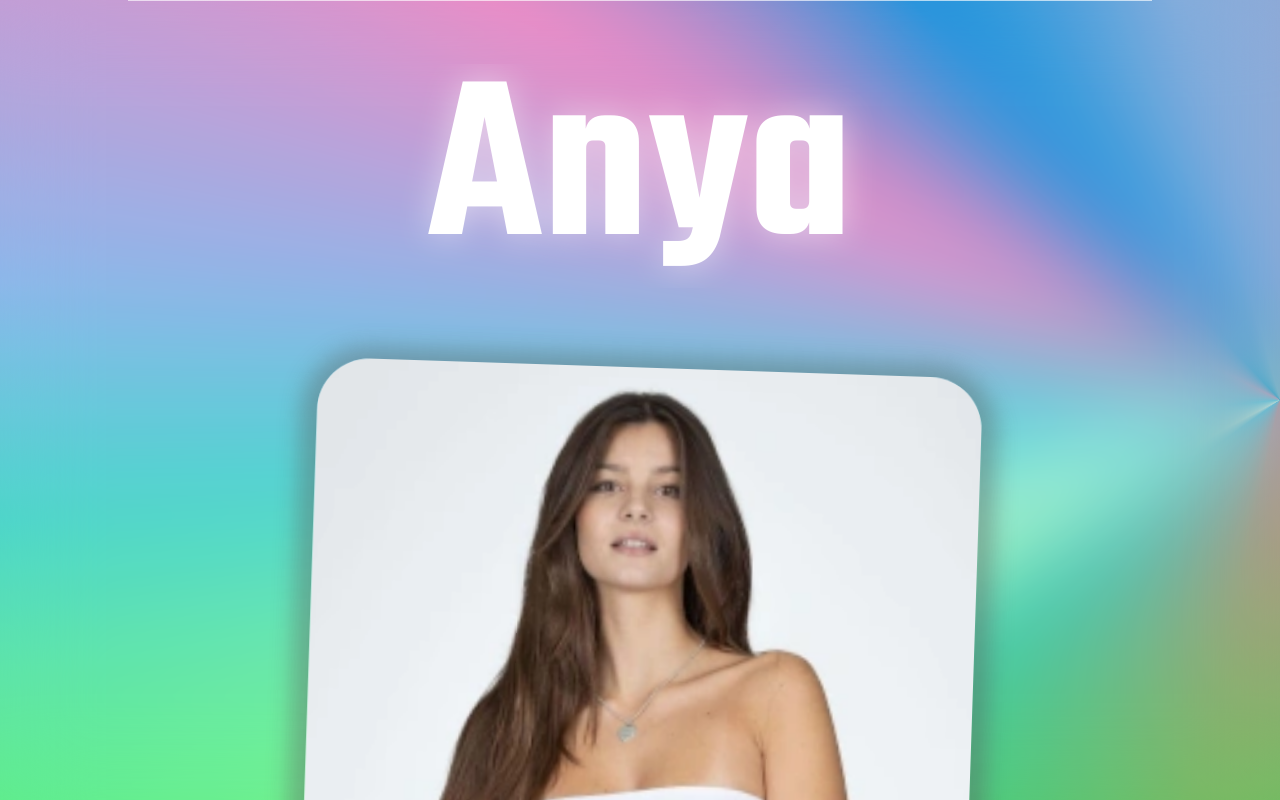
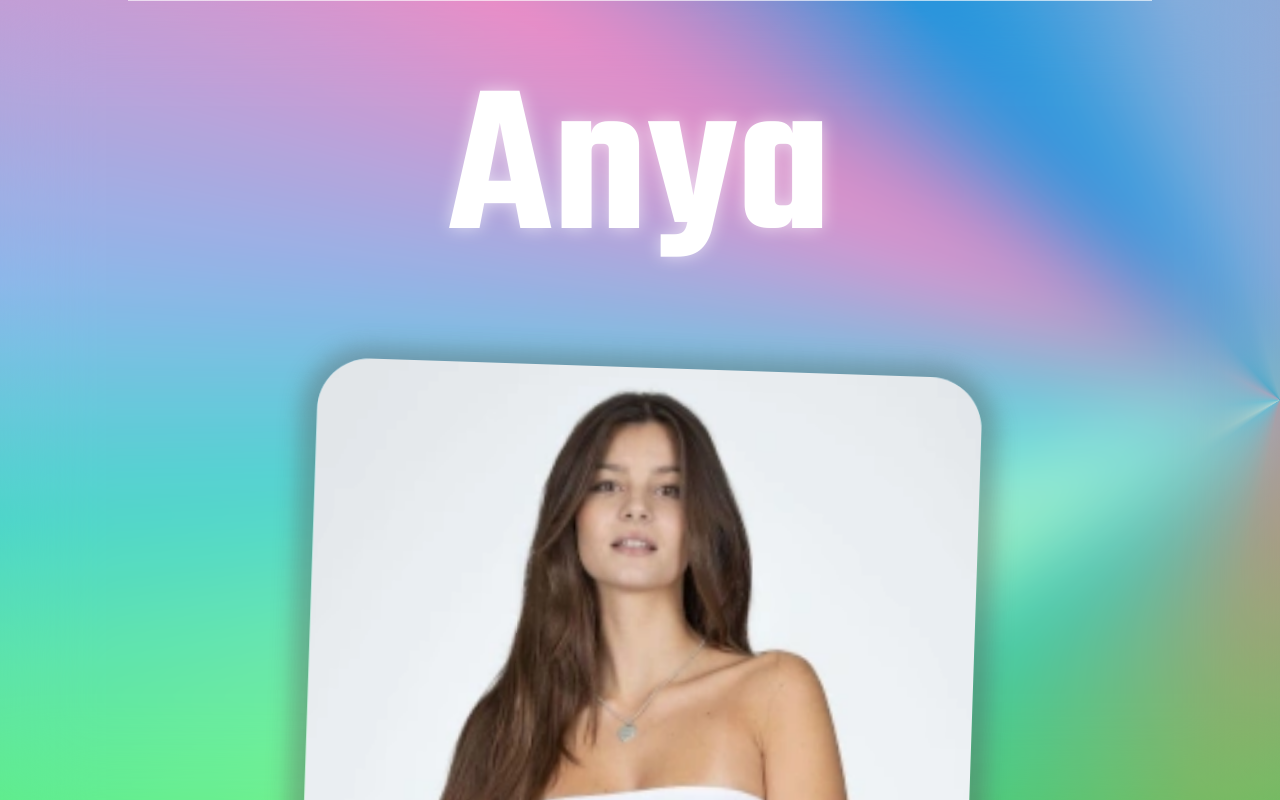
Before and after one commit to whymatter/sheismygntm, a React (Create React App) app in the folder web/she-is-my-gntm/: page / in a window 1280 px wide. Shown: the top 800 px of the page. Built offline with nearby package versions, Linux system fonts and the light colour scheme.

Commit message:
First App Screen

```diff
--- a/web/she-is-my-gntm/src/index.css
+++ b/web/she-is-my-gntm/src/index.css
@@ -92,12 +92,12 @@ section.voting {
 .model-name h2 {
     color: white;
     text-align: center;
-    font-size: 25rem;
-    transform: scale(.6);
+    font-size: 45rem;
+    transform: scale(.3);
     font-weight: 600;
     line-height: 14rem;
     margin: 0;
-    text-shadow: 0 0 57px rgba(255, 255, 255, 0.5);
+    text-shadow: 0 0 57px rgba(255, 255, 255, 0.6);
 
 }
 
```
